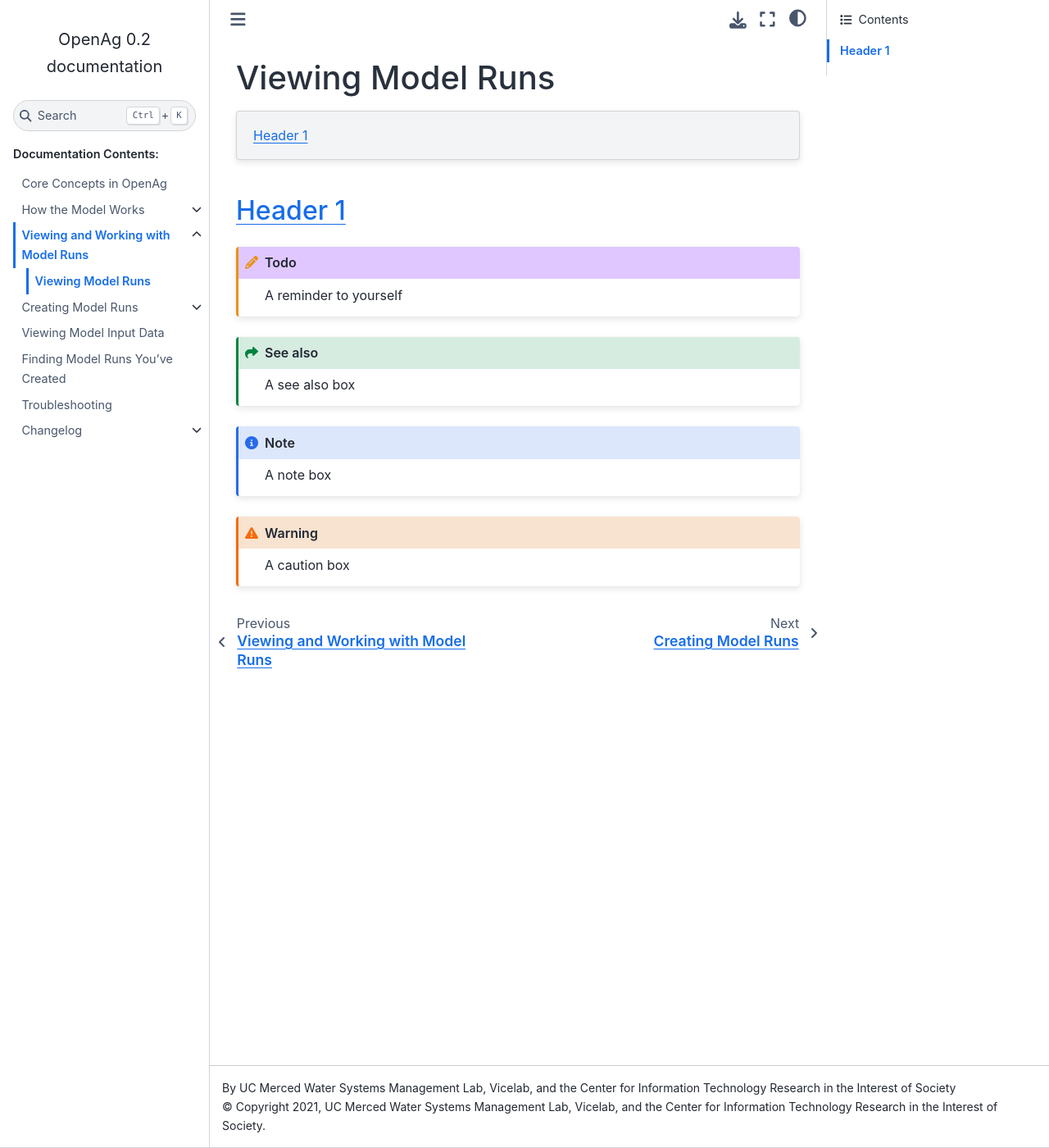
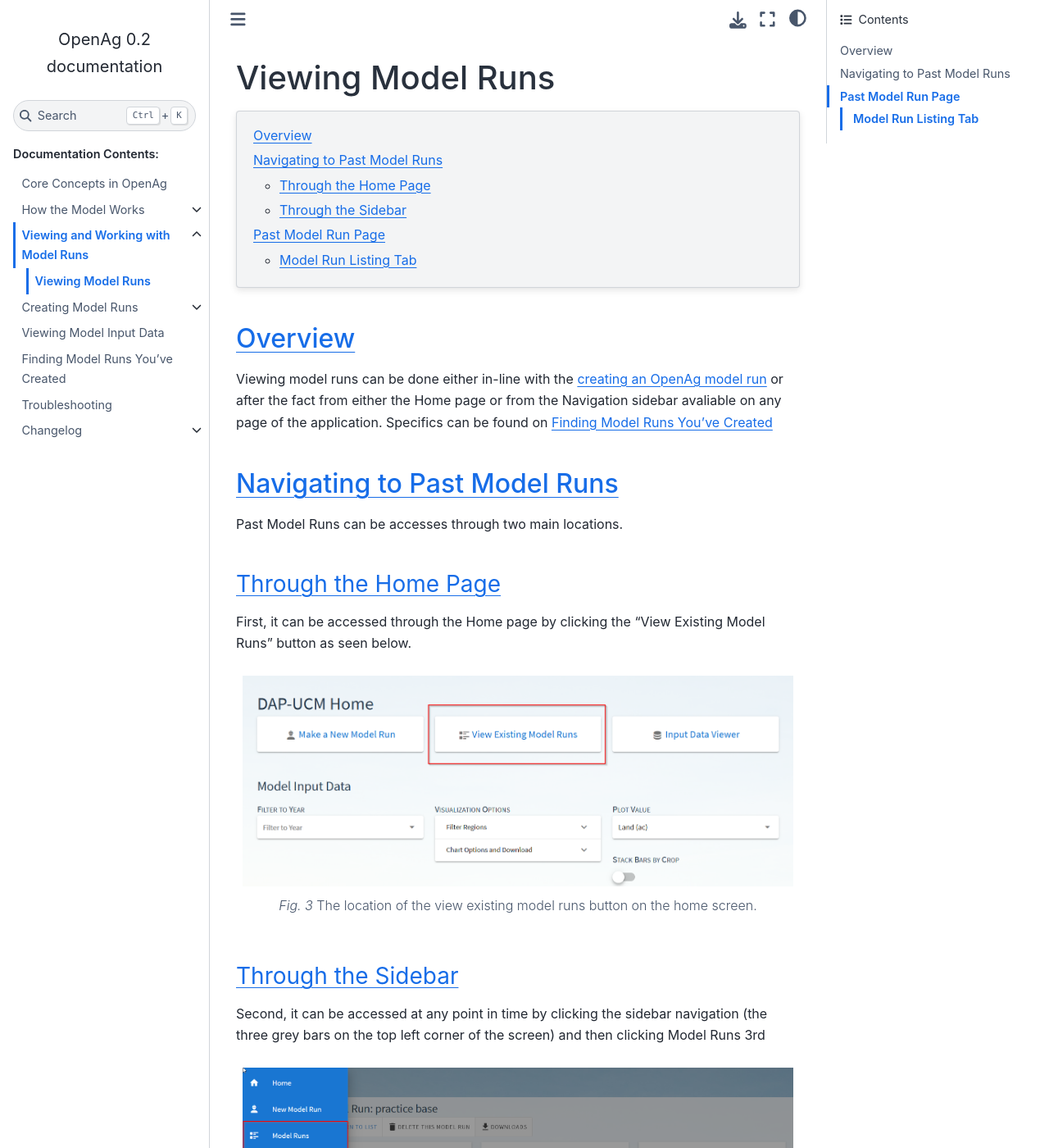
Before and after one commit to Water-Systems-Management-UCM/OpenAg_Docs, a Sphinx documentation site: the page built from source/ModelRuns/data_viewer.rst, in a window 1280 px wide and 1400 px high. Shown: the whole window at 82% size. Built offline with Sphinx 7.4.7 and the Sphinx Book theme 1.1.4, drawn with Linux system fonts in a browser that asks for light colours; some of the changed text lies outside the part shown.

Commit message:
Squashed commit of the following:
commit 346b557fb577f2fb45c9bbc8d618af7b31c1b517
Merge: 18e1eaf 2f4d417
Author: Alex Guzman <55004677+Guzhombre@users.noreply.github.com>
Date:   Fri Jun 25 18:07:27 2021 -0700

    Merge branch 'Alex' into model-runs

commit 18e1eafcec5beaf91bd6bf1a84df8377974bde91
Author: Alex Guzman <55004677+Guzhombre@users.noreply.github.com>
Date:   Fri Jun 25 15:42:40 2021 -0700

    Added about half the documentation on viewing model runs.

commit 2f4d41748240163c13ca4373454274bc76824e44
Merge: 7ec5fdf 9f88364
Author: Nick Santos <nickrsan@users.noreply.github.com>
Date:   Thu Jun 3 14:48:51 2021 -0700

    Merge pull request #7 from ucm-openag/release

    Merging text from Friday into Alex's branch

commit 7ec5fdf827d763bff26681440047d239a503b596
Merge: 6092612 15987f9
Author: Nick Santos <nickrsan@users.noreply.github.com>
Date:   Fri May 28 11:09:20 2021 -0700

    Merge pull request #6 from ucm-openag/release

    Data Viewer Section Start for Alex

```diff
--- a/source/ListModelRuns/list_model_runs.rst
+++ b/source/ListModelRuns/list_model_runs.rst
@@ -1,2 +1,4 @@
+.. _findingmodelrunsdoc:
+
 Finding Model Runs You've Created
 ===================================
--- a/source/ModelRuns/data_viewer.rst
+++ b/source/ModelRuns/data_viewer.rst
@@ -6,10 +6,50 @@
 .. contents::
     :local:
 
-.. _Header1DemoSection:
+.. _OverviewDemoSection:
 
-Header 1
+Overview
 -------------
+Viewing model runs can be done either in-line with the :ref:`creating an OpenAg model run <MakeModelRunsDoc>` or
+after the fact from either the Home page or from the Navigation sidebar avaliable on any page of the application.
+Specifics can be found on :ref:`Finding Model Runs You've Created <findingmodelrunsdoc>`
+
+Navigating to Past Model Runs
+---------------------------------
+Past Model Runs can be accesses through two main locations.
+
+Through the Home Page
++++++++++++++++++++++++
+First, it can be accessed through the Home page by clicking the "View Existing Model Runs" button as seen below.
+
+.. figure:: View_existing_model_runs_home.png
+
+    The location of the view existing model runs button on the home screen.
+
+Through the Sidebar
+++++++++++++++++++++
+Second, it can be accessed at any point in time by clicking the sidebar navigation (the three grey bars on the top left corner of the screen)
+and then clicking Model Runs 3rd
+
+.. figure:: sidebar_model_run_access.png
+
+    View of the sidebar with the Model Run Access button that will access the same existing model runs.
+
+Past Model Run Page
+----------------------------------
+
+.. figure:: View_existing_model_runs_page_annotated.png
+
+    An annotated screenshot of the Model Runs page. The Model Run Listings tab is open.
+
+The main page of the the Model Runs page has several features to help idetify and compare completed model runs. These features are seperated into two tabs boxed in a green box above. This description will be seperated by tabs.
+
+Model Run Listing Tab
++++++++++++++++++++++++++++++
+
+
+
+
 
 .. todo::
     A reminder to yourself
```
Also changed, not shown: source/ModelRuns/View_existing_model_runs_home.png (added), source/ModelRuns/View_existing_model_runs_page.png (added), source/ModelRuns/View_existing_model_runs_page_annotated.png (added), source/ModelRuns/sidebar_model_run_access.png (added).
